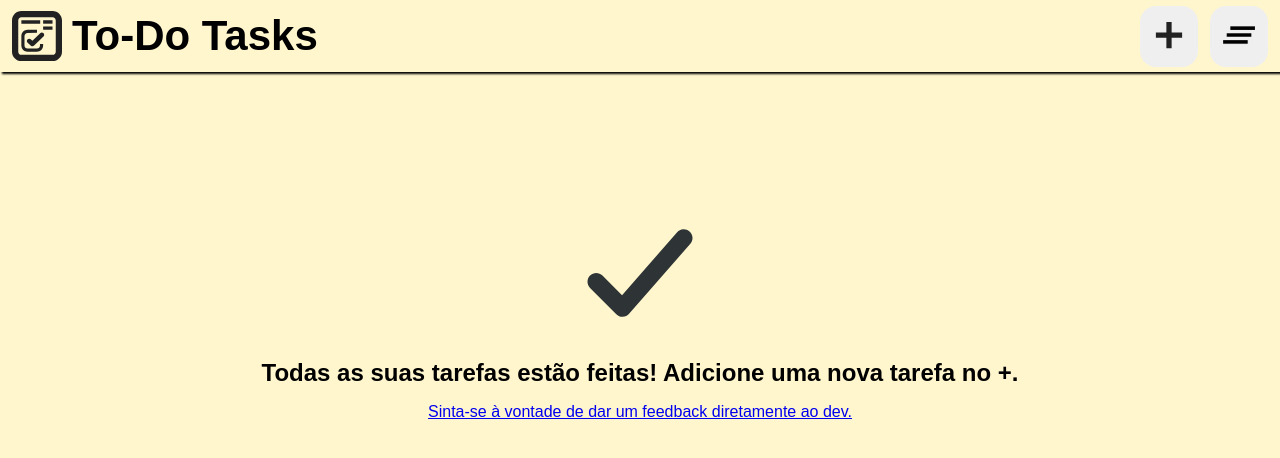
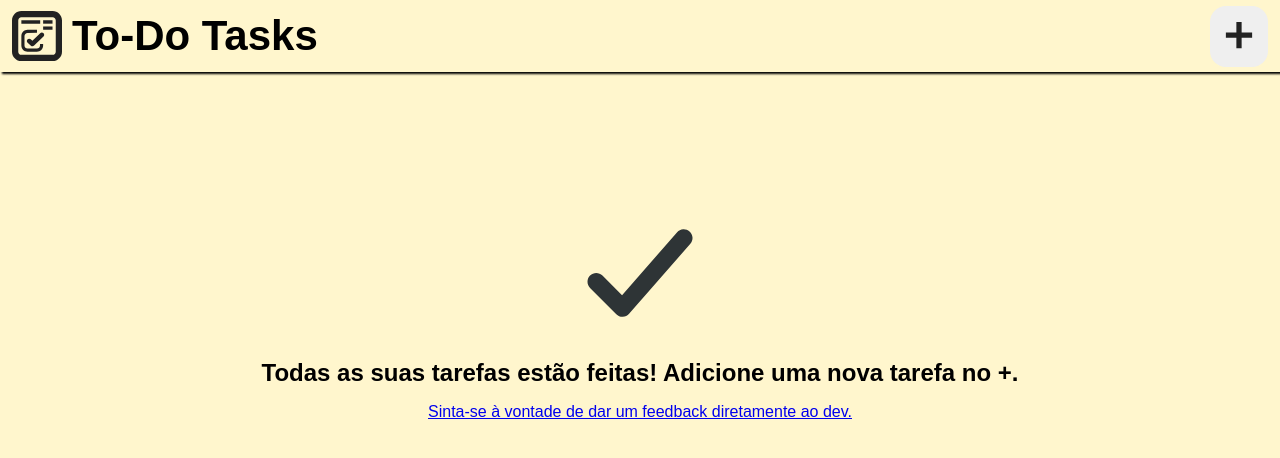
Before and after one commit to ryanhenrqq/ToDoTasks-Ts, a React (Vite) app: page / in a window 1280 px wide. Shown: the top 458 px of the page. Built offline with nearby package versions, Linux system fonts and the light colour scheme.

Commit message:
feat: added function to erase all the notes (button on the top), that hides dynamically as the user has notes

```diff
--- a/src/App.tsx
+++ b/src/App.tsx
@@ -25,20 +25,24 @@ function App() {
   };
   return (
     <>
-      <Header onChange={updateNotes} />
+      <Header note={noteList} onChange={updateNotes} />
       {noteList.length == 0 ? <CleanView /> : <TasksView note={noteList} onChangeNotes={updateNotes} />}
     </>
   )
 }
 
 interface NoteUpdaterHeaderProp{
+  note: Note[]
   onChange: (newNote: Note[]) => void
 }
-function Header({onChange}: NoteUpdaterHeaderProp) {
+function Header({note, onChange}: NoteUpdaterHeaderProp) {
   const [createView, setCreateView] = useState<boolean>(false)
 
   const handleCreateView = () => {
     !createView ? setCreateView(true) : setCreateView(false)
+  }
+  const handleDeleteAll = () => {
+    onChange([])
   }
   return (
     <>
@@ -51,7 +55,10 @@ function Header({onChange}: NoteUpdaterHeaderProp) {
             <button><img src={addIcon} alt="Adicionar" id="popup-add-note" onClick={handleCreateView}
             style={createView ? { transform: 'rotate(45deg)'} : { transform: 'rotate(0deg)'}}
             /></button>
-            <button><img src={clearIcon} alt="Limpar Lista" id="clear-all" /></button>
+            {note.length>0 &&
+              <button><img src={clearIcon} alt="Limpar Lista" id="clear-all" onClick={handleDeleteAll} /></button>
+            }
+
           </div>
       </header>
       {createView ? <CreateTask onChange={onChange} /> : null}
```
